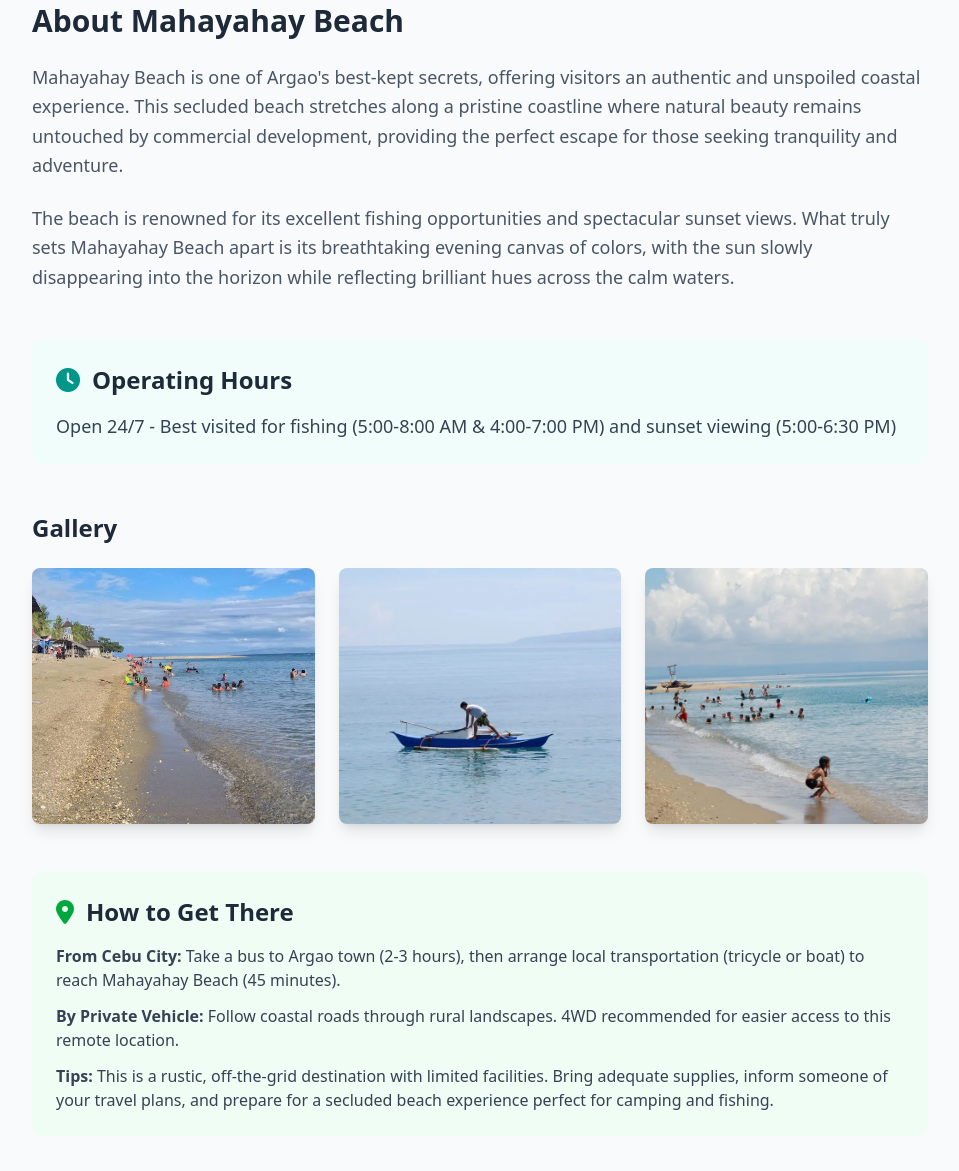
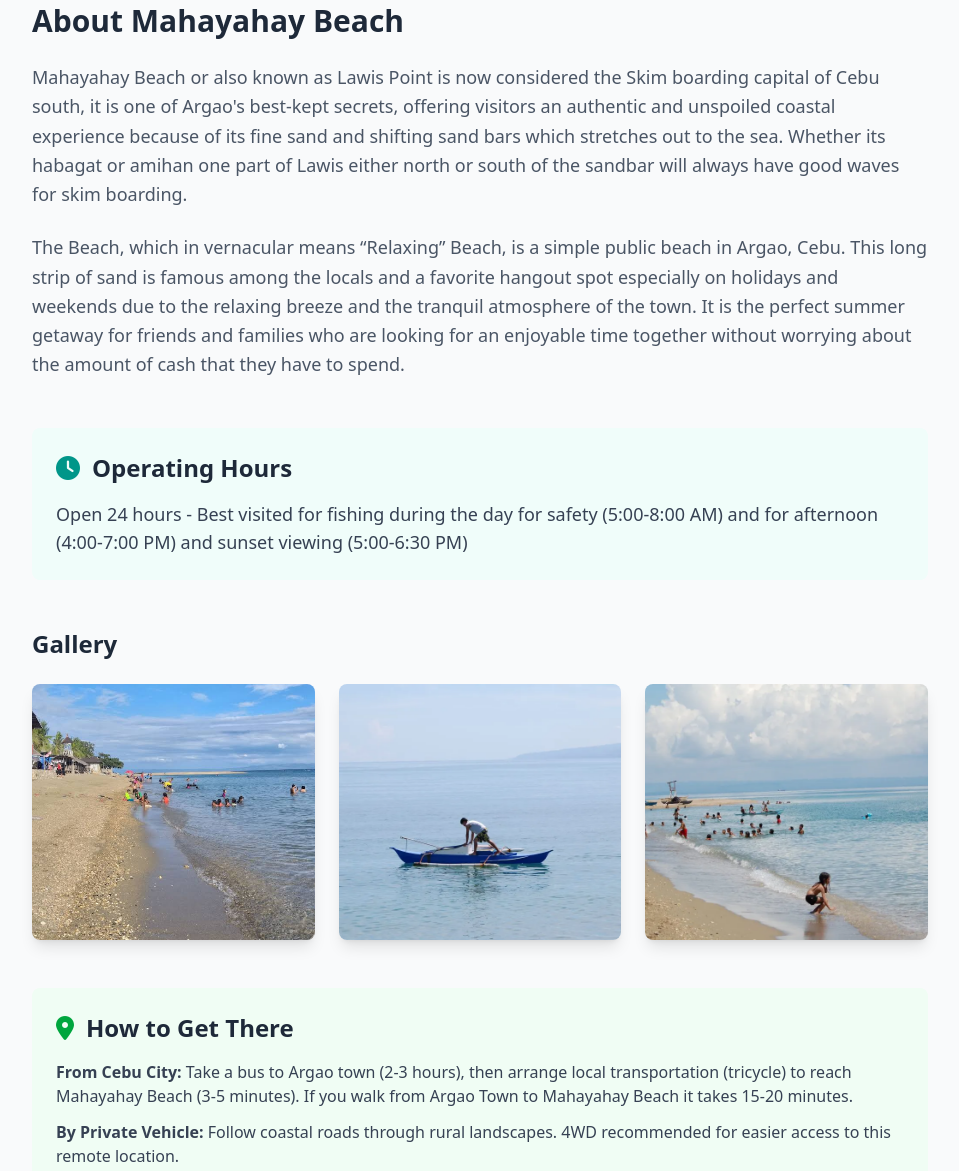
Before and after one commit to chikitita20/ARGAO-TOURISM, a website: page mahayahay-beach.html in a window 1280 px wide. Shown: the part 565-1736 px from the top of the page, without its empty margins (160-1119 px from the left). Drawn offline with Linux system fonts and the light colour scheme.

```diff
--- a/mahayahay-beach.html
+++ b/mahayahay-beach.html
@@ -48,10 +48,10 @@
                 <div class="mb-12">
                     <h3 class="text-3xl font-bold text-gray-800 mb-6">About Mahayahay Beach</h3>
                     <p class="text-gray-600 text-lg leading-relaxed mb-6">
-                        Mahayahay Beach is one of Argao's best-kept secrets, offering visitors an authentic and unspoiled coastal experience. This secluded beach stretches along a pristine coastline where natural beauty remains untouched by commercial development, providing the perfect escape for those seeking tranquility and adventure.
+                        Mahayahay Beach or also known as Lawis Point is now considered the Skim boarding capital of Cebu south, it is one of Argao's best-kept secrets, offering visitors an authentic and unspoiled coastal experience because of its fine sand and shifting sand bars which stretches out to the sea. Whether its habagat or amihan one part of Lawis either north or south of the sandbar will always have good waves for skim boarding.
                     </p>
                     <p class="text-gray-600 text-lg leading-relaxed">
-                        The beach is renowned for its excellent fishing opportunities and spectacular sunset views. What truly sets Mahayahay Beach apart is its breathtaking evening canvas of colors, with the sun slowly disappearing into the horizon while reflecting brilliant hues across the calm waters.
+                        The Beach, which in vernacular means “Relaxing” Beach, is a simple public beach in Argao, Cebu. This long strip of sand is famous among the locals and a favorite hangout spot especially on holidays and weekends due to the relaxing breeze and the tranquil atmosphere of the town. It is the perfect summer getaway for friends and families who are looking for an enjoyable time together without worrying about the amount of cash that they have to spend.
                     </p>
                 </div>
 
@@ -62,7 +62,7 @@
                             <i class="fas fa-clock text-teal-600 mr-3"></i>
                             Operating Hours
                         </h3>
-                        <p class="text-lg text-gray-700">Open 24/7 - Best visited for fishing (5:00-8:00 AM & 4:00-7:00 PM) and sunset viewing (5:00-6:30 PM)</p>
+                        <p class="text-lg text-gray-700">Open 24 hours - Best visited for fishing during the day for safety (5:00-8:00 AM) and for afternoon (4:00-7:00 PM) and sunset viewing (5:00-6:30 PM)</p>
                     </div>
                 </div>
 
@@ -84,10 +84,13 @@
                             How to Get There
                         </h3>
                         <div class="space-y-3 text-gray-700">
-                            <p><strong>From Cebu City:</strong> Take a bus to Argao town (2-3 hours), then arrange local transportation (tricycle or boat) to reach Mahayahay Beach (45 minutes).</p>
+                            <p><strong>From Cebu City:</strong> Take a bus to Argao town (2-3 hours), then arrange local transportation (tricycle) to reach Mahayahay Beach (3-5 minutes).
+                            If you walk from Argao Town to Mahayahay Beach it takes 15-20 minutes.</p>
                             <p><strong>By Private Vehicle:</strong> Follow coastal roads through rural landscapes. 4WD recommended for easier access to this remote location.</p>
                             <p><strong>Tips:</strong> This is a rustic, off-the-grid destination with limited facilities. Bring adequate supplies, inform someone of your travel plans, and prepare for a secluded beach experience perfect for camping and fishing.</p>
                         </div>
+                        <div class="mt-6 rounded-lg overflow-hidden shadow-lg">
+                            <img src="src/img/mahayahay_map.png" alt="Map to Mahayahay Beach" class="w-full h-auto">
                     </div>
                 </div>
             </div>
```
Also changed, not shown: README.md, src/img/mahayahay_map.png (added).
